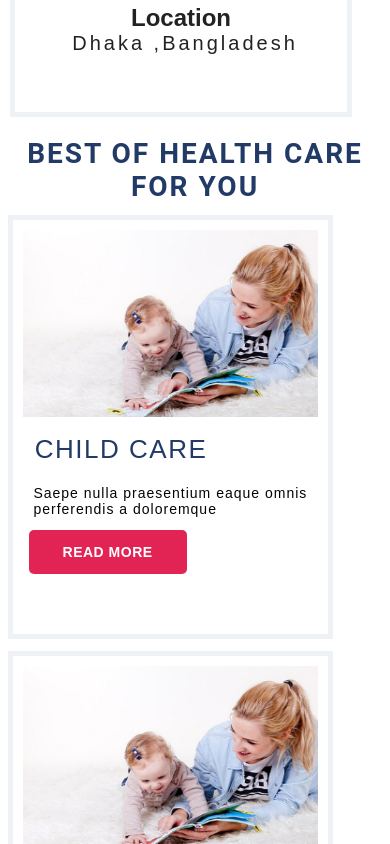
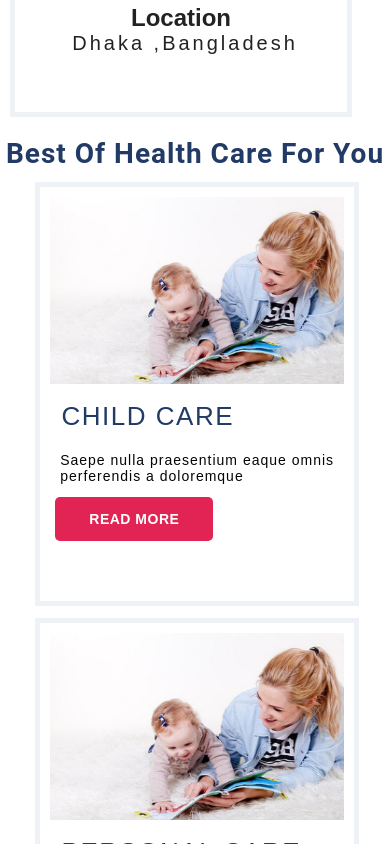
Before and after one commit to FarhanBinShafiq/medical-landing-page, a React (Create React App) app: page / in a window 390 px wide. Shown: the part 1400-2244 px from the top of the page. Built offline with nearby package versions, Linux system fonts and the light colour scheme.

Commit message:
Home Department

```diff
--- a/src/components/Home/Home.css
+++ b/src/components/Home/Home.css
@@ -36,7 +36,7 @@
 
 .home-left-heading>h1 {
 
-    font-size: 60px;
+    font-size: 50px;
     line-height: 1.2;
     letter-spacing: 1.2px;
     text-transform: uppercase;
--- a/src/components/Home/Home.js
+++ b/src/components/Home/Home.js
@@ -67,9 +67,10 @@ const Home = () => {
             <Cards></Cards>
             <Package></Package>
             <Departments/>
+
             {/*
                 <Services></Services>
-
+                 <Clients></Clients>
                 <Clients></Clients> */}
         </>
 
--- a/src/components/Package/Package.css
+++ b/src/components/Package/Package.css
@@ -88,6 +88,7 @@
 
     .package>p {
         display: none;
+
     }
 
     .package-container {
@@ -96,9 +97,7 @@
         padding: 0;
     }
 
-    .package-home-card {
-        margin-left: 4%;
-    }
+
 
     .package-card>h6 {
         margin-top: 1px;
@@ -121,9 +120,12 @@
         text-transform: capitalize;
         font-family: "Roboto", sans-serif;
         color: #223a66;
-        letter-spacing: 2px;
-        text-transform: uppercase;
-        text-align: center;
+        letter-spacing: 1px;
+
+    }
+
+    .package-card{
+        margin-left: 7%;
     }
 
 
```
